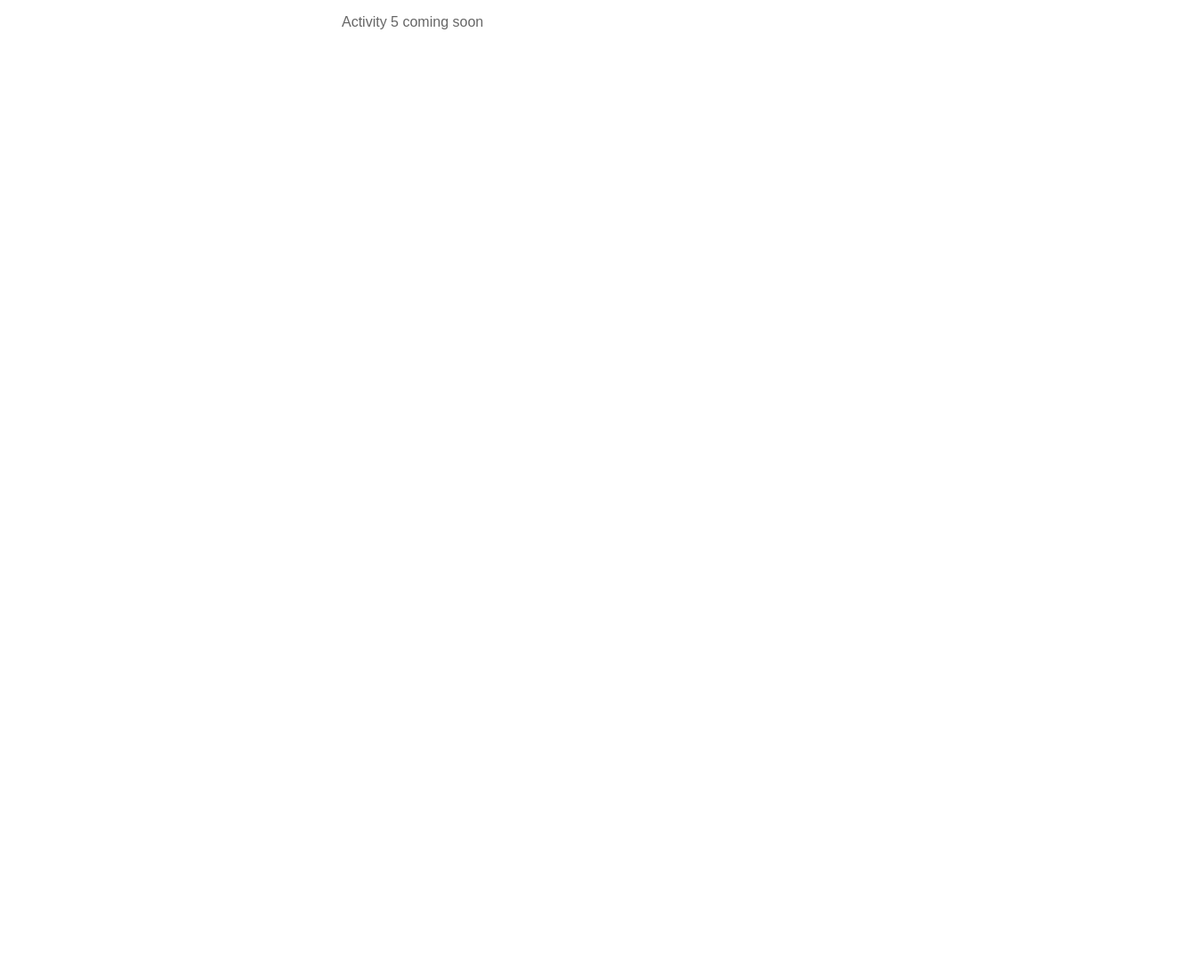
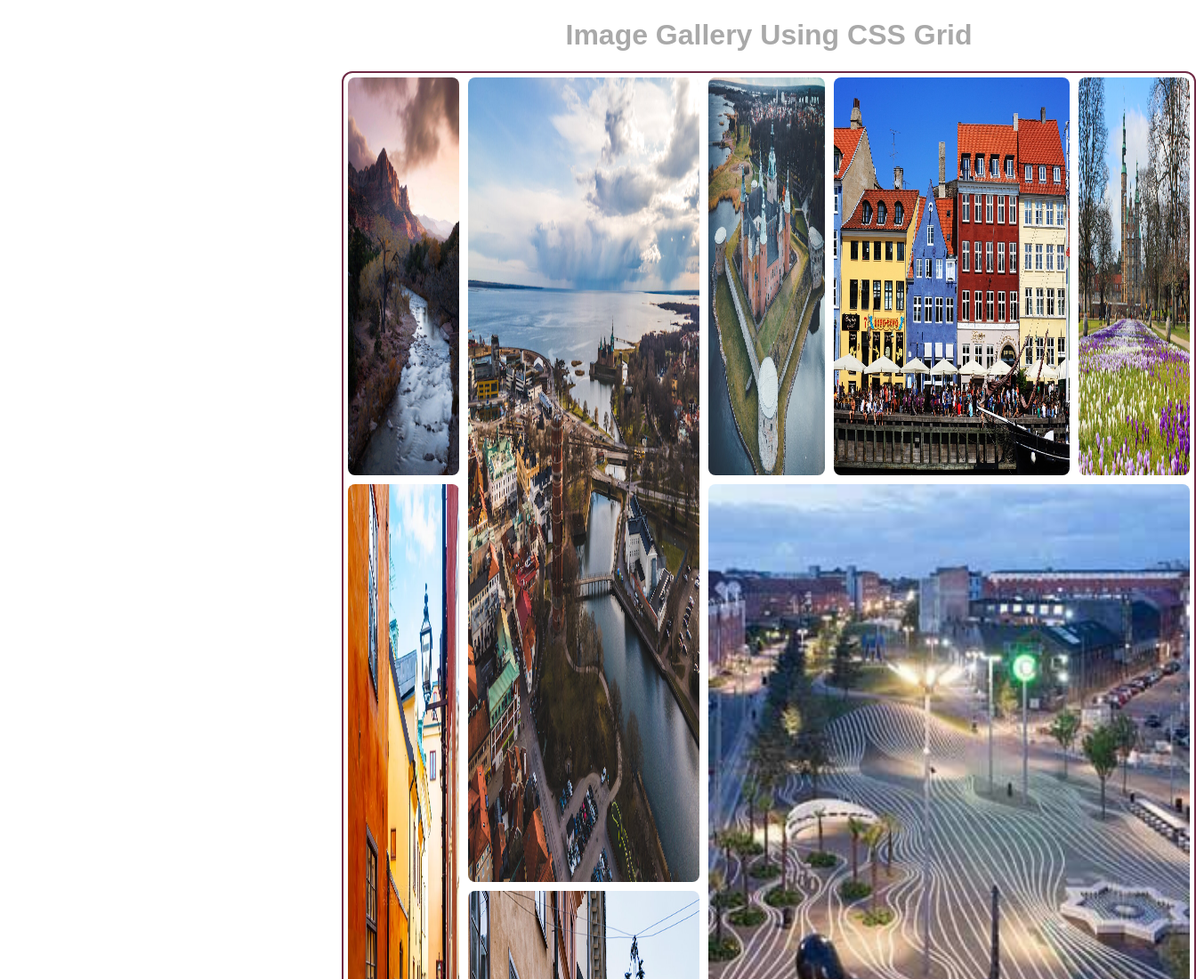
Before and after one commit to Conner-Houser/web2620-class-activities-Conner-Houser-main, a website built with Vite: page src/example04.html in a window 1280 px wide. Shown: the top 1100 px of the page at 89% size, 1344 px wide, since content can reach past the window. Before the commit the page ends 800 px from the top, so only its background shows below. Built offline with nearby package versions, Linux system fonts and the light colour scheme.

Commit message:
P04 Conner Houser

```diff
--- a/src/example04.html
+++ b/src/example04.html
@@ -7,8 +7,27 @@
   <title>Example 04</title>
 </head>
 <body>
-  <!-- TODO: Example 04 (Activity 5) HTML goes here -->
-  <p>Activity 5 coming soon</p>
+
+<h1>Image Gallery Using CSS Grid</h1>
+
+
+<div class="container">
+  <img src="images/photo14.jpeg" alt="" srcset="">
+  <img src="images/photo2.jpeg" alt="" srcset="">
+  <img src="images/photo3.jpeg" alt="" srcset="">
+  <img src="images/photo4.jpeg" alt="" srcset="">
+  <img src="images/photo6.jpeg" alt="" srcset="">
+  <img src="images/photo13.webp" alt="" srcset="">
+  <img src="images/photo5.jpeg" alt="" srcset="">
+  <img src="images/photo12.jpeg" alt="" srcset="">
+  <img src="images/photo7.jpeg" alt="" srcset="">
+  <img src="images/photo10.jpeg" alt="" srcset="">
+  <img src="images/photo11.jpeg" alt="" srcset="">
+  <img src="images/photo9.webp" alt="" srcset="">
+  <img src="images/photo8.jpeg" alt="" srcset="">
+</div>
+
+
   <script type="module" src="./javascripts/main.js"></script>
 </body>
 </html>
--- a/src/stylesheets/example04.css
+++ b/src/stylesheets/example04.css
@@ -1 +1,136 @@
-/* TODO: Example 04 (Activity 5) CSS goes here */
+body{
+    width: 80%;
+    margin: 0 auto 1rem;
+    text-align: center;
+}
+
+img{
+    width: 100%;
+    height: 100%;
+    border-radius: .5rem;
+}
+
+.container{
+    border: 2px solid #6f2a45;
+    border-radius: .75rem;
+    padding: 5px;
+    display: grid;
+    grid-template-rows: repeat(5, 1fr);
+    grid-auto-flow: column;
+    gap: 10px;
+
+    /*grid-template-areas:
+    "p01 P02 P02 P03 P04 P04 P05"
+    "p06 P02 P02 P07 P07 P07 P07"
+    "p06 P08 P08 P07 P07 P07 P07"
+    "p09 P08 P08 P10 P10 P11 P11"
+    "p12 P12 P13 P13 P13 P13 P13";*/
+}
+
+/* Grid Placement */
+
+/*
+img:nth-child(1){
+    grid-area: p01;
+}
+
+img:nth-child(2){
+    grid-area: p02;
+}
+
+img:nth-child(3){
+    grid-area: p03;
+}
+
+img:nth-child(4){
+    grid-area: p04;
+}
+
+img:nth-child(5){
+    grid-area: p05
+}
+
+img:nth-child(6){
+    grid-area: p06;
+}
+
+img:nth-child(7){
+    grid-area: p07;
+}
+
+img:nth-child(8){
+    grid-area: p08;
+}
+
+img:nth-child(9){
+    grid-area: p09;
+}
+
+img:nth-child(10){
+    grid-area: p10;
+}
+
+img:nth-child(11){
+    grid-area: p11;
+}
+
+img:nth-child(12){
+    grid-area: p12;
+}
+
+img:nth-child(13){
+    grid-area: p13;
+}
+*/
+
+img:nth-child(1){
+    grid-area: 1 / 1 / span 1 / 2;
+}
+
+img:nth-child(2){
+    grid-area: 1 / 2 / span 2 / span 2;
+}
+
+img:nth-child(3){
+    grid-area: 1 / 4 / span 1 / span 1;
+}
+
+img:nth-child(4){
+    grid-area: 1 / 5 / span 1 / span 2;
+}
+
+img:nth-child(5){
+    grid-area: 1 / 7 / span 1 / span 1;
+}
+
+img:nth-child(6){
+    grid-area: 2 / 1 / span 2 / span 1;
+}
+
+img:nth-child(7){
+    grid-area: 2 / 4 / span 2 / span 4;
+}
+
+img:nth-child(8){
+    grid-area: 3 / 2 / span 2 / span 2;
+}
+
+img:nth-child(9){
+    grid-area: 4 / 1 / span 1 / span 1;
+}
+
+img:nth-child(10){
+    grid-area: 4 / 4 / span 1 / span 2;
+}
+
+img:nth-child(11){
+    grid-area: 4 / 6 / span 1 / span 2;
+}
+
+img:nth-child(12){
+    grid-area: 5 / 1 / span 1 / span 2;
+}
+
+img:nth-child(13){
+    grid-area: 5 / 3 / span 1 / span 5;
+}
```
Also changed, not shown: src/images/Photo14.jpeg (added).
